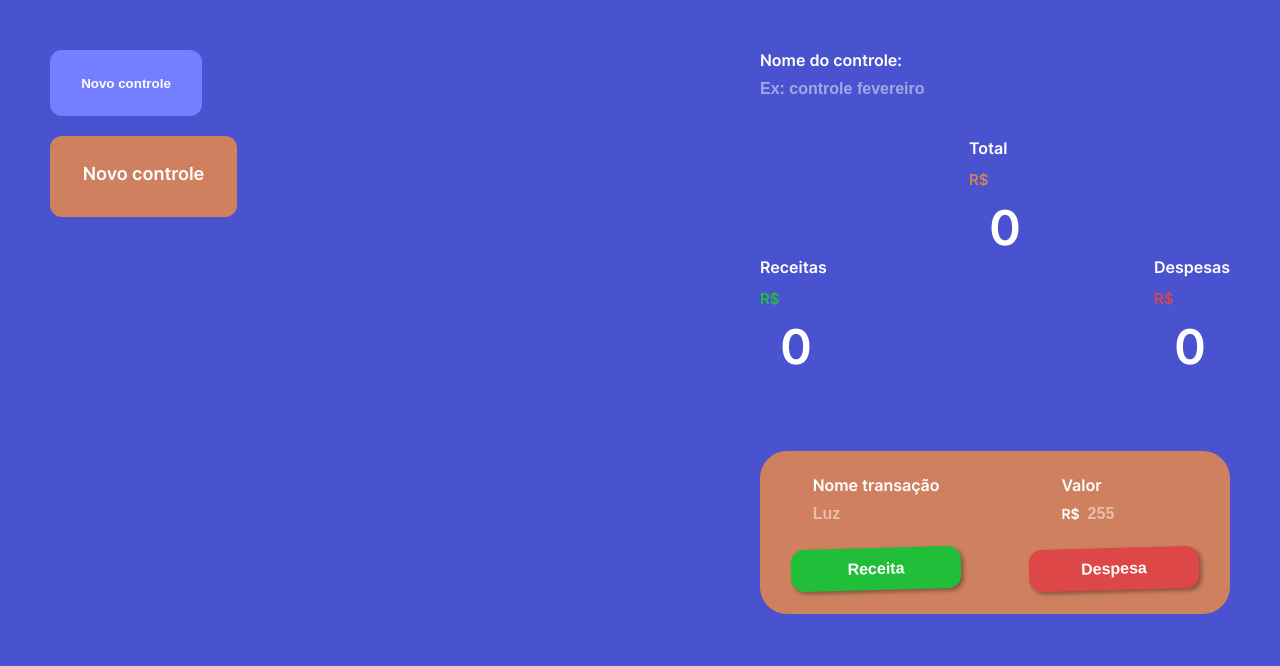
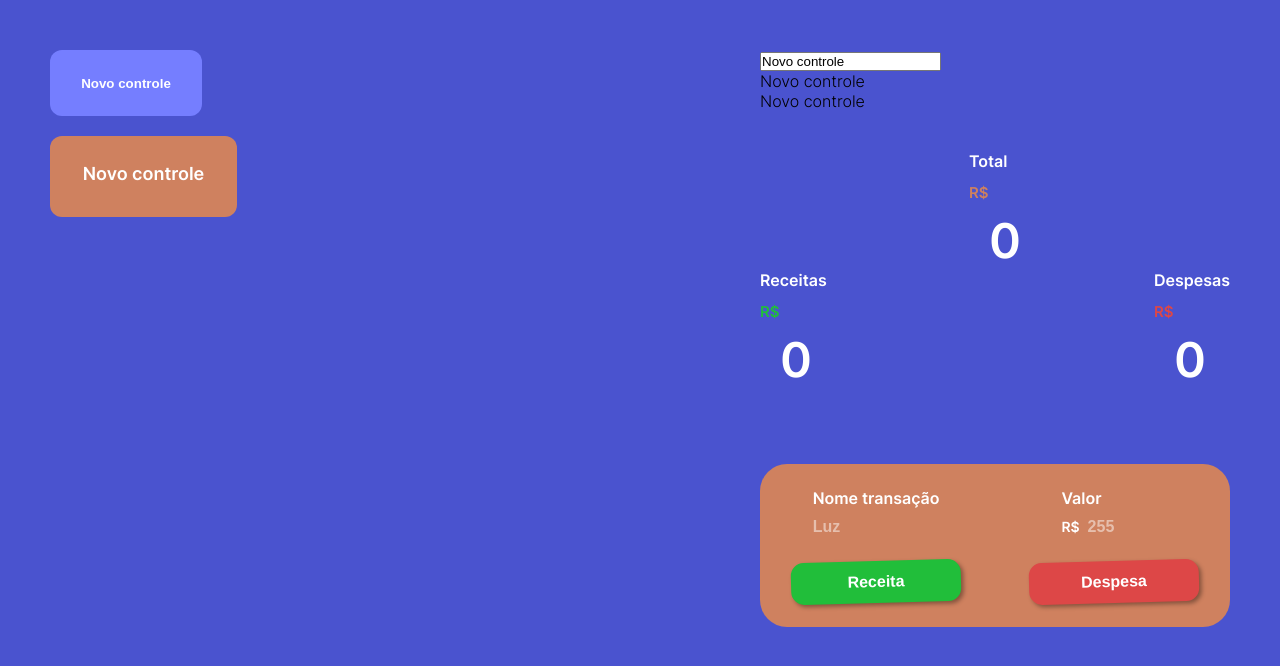
Before and after one commit to WesleyyRafaell/fine, a Next.js app: page /Home in a window 1280 px wide. Both pictures are taken after a click on the button "Novo controle". Shown: the top 666 px of the page. Built offline with nearby package versions, Linux system fonts and the light colour scheme.

Commit message:
add change of name transaction

```diff
--- a/src/components/elements/Card/index.tsx
+++ b/src/components/elements/Card/index.tsx
@@ -38,6 +38,7 @@ const Card = ({ id, name = 'Novo controle' }: CardProps) => {
 
 	const handleClickSelectCard = () => {
 		const selectedControl = controls.filter((item) => item.id === id)
+		console.log(`selectedControl`, selectedControl[0])
 		setSelectedControl(selectedControl[0])
 	}
 
--- a/src/components/modules/ControlContainer/index.tsx
+++ b/src/components/modules/ControlContainer/index.tsx
@@ -6,7 +6,7 @@ import * as S from './style'
 
 const ControlContainer = () => {
 	const {
-		selectedControl: { values, transactions },
+		selectedControl: { values, transactions, name },
 	} = useControl()
 
 	return (
@@ -15,6 +15,7 @@ const ControlContainer = () => {
 				total={values.total}
 				income={values.income}
 				expense={values.expense}
+				initialValue={name}
 			/>
 			{transactions?.map(({ id, name, value, type }) => (
 				<CardTransaction key={id} name={name} value={value} type={type} />
--- a/src/components/modules/DisplayResults/index.tsx
+++ b/src/components/modules/DisplayResults/index.tsx
@@ -2,25 +2,63 @@ import ResultIndicator from '@/components/elements/ResultIndicator'
 import * as S from './style'
 import Input from '@/components/elements/Input'
 import { useControl } from '@/hooks/useControl'
+import { useForm } from 'react-hook-form'
+import { useEffect, useState } from 'react'
 
 type DisplayResultsProps = {
 	total: string
 	income: string
 	expense: string
+	initialValue: string
 }
 
-const DisplayResults = ({ total, expense, income }: DisplayResultsProps) => {
-	const {
-		selectedControl: { name }
-	} = useControl()
+const DisplayResults = ({
+	total,
+	expense,
+	income,
+	initialValue,
+}: DisplayResultsProps) => {
+	const { controls, selectedControl, updateControl, setSelectedControl } =
+		useControl()
+	const [selectedNameInput, setSelectedNameInput] = useState(initialValue)
+
+	useEffect(() => {
+		const newSelectedControl = {
+			...selectedControl,
+			name: selectedNameInput,
+		}
+
+		const index = controls.findIndex((item) => item.id === selectedControl.id)
+		controls[index].name = selectedNameInput
+
+		updateControl(controls)
+		setSelectedControl(newSelectedControl)
+	}, [selectedNameInput])
+
+	useEffect(() => {
+		setSelectedNameInput(initialValue)
+	}, [initialValue])
+
 	return (
 		<S.Container>
 			<S.ContainerForm>
-				<Input
+				{/* <Input
+					name="name"
+					value={nameInput}
+					onChange={(e) => setValue('name', e.target.value)}
 					labelName="Nome do controle:"
-					initialValue={name}
 					placeholder="Ex: controle fevereiro"
+					error={undefined}
+				/> */}
+				<input
+					type="text"
+					name="name"
+					id="name"
+					value={selectedNameInput}
+					onChange={(e) => setSelectedNameInput(e.target.value)}
 				/>
+				<p>{selectedNameInput}</p>
+				<p>{initialValue}</p>
 			</S.ContainerForm>
 			<ResultIndicator moneySignColor="orange" total={total} text="Total" />
 			<S.Box>
--- a/src/components/modules/FormNewTransaction/index.tsx
+++ b/src/components/modules/FormNewTransaction/index.tsx
@@ -20,7 +20,8 @@ const formNewTransactionSchema = z.object({
 type FormNewTransactionData = z.infer<typeof formNewTransactionSchema>
 
 const FormNewTransaction = () => {
-	const { selectedControl, setSelectedControl, updateControl } = useControl()
+	const { selectedControl, setSelectedControl, updateControl, controls } =
+		useControl()
 
 	const form = useRef<HTMLFormElement>(null)
 	const inputType = useRef<HTMLInputElement>(null)
@@ -60,7 +61,10 @@ const FormNewTransaction = () => {
 			transactions: [...selectedControl.transactions, newItem],
 		}
 
-		updateControl(newSelectedControl)
+		const index = controls.findIndex((item) => item.id === selectedControl.id)
+		controls[index].transactions.push(newItem)
+
+		updateControl(controls)
 		setSelectedControl(newSelectedControl)
 
 		reset({
--- a/src/hooks/useControl.ts
+++ b/src/hooks/useControl.ts
@@ -21,7 +21,7 @@ type Control = {
 type ControlsProps = {
 	controls: Control[]
 	addControl: (control: Control) => void
-	updateControl: (control: Control) => void
+	updateControl: (controls: Control[]) => void
 	selectedControl: Control
 	setSelectedControl: (control: Control) => void
 }
@@ -45,14 +45,7 @@ export const useControl = create<ControlsProps>((set) => ({
 			],
 		}))
 	},
-	updateControl: (control: Control) => {
-		set((state) => ({
-			controls: [
-				...state.controls.filter((item) => item.id !== control.id),
-				control,
-			],
-		}))
-	},
+	updateControl: (controls) => set({ controls }),
 	selectedControl: {
 		id: '',
 		name: '',
--- a/src/pages/Home/index.tsx
+++ b/src/pages/Home/index.tsx
@@ -11,7 +11,6 @@ const Home = () => {
 		useControl()
 
 	const newControl = () => {
-		console.log(`controls`, controls)
 		const newIdControl = uuidv4()
 
 		const control = {
@@ -25,7 +24,6 @@ const Home = () => {
 			transactions: [],
 		}
 
-		// console.log(`control`, control)
 		addControl(control)
 		setSelectedControl(control)
 	}
```
